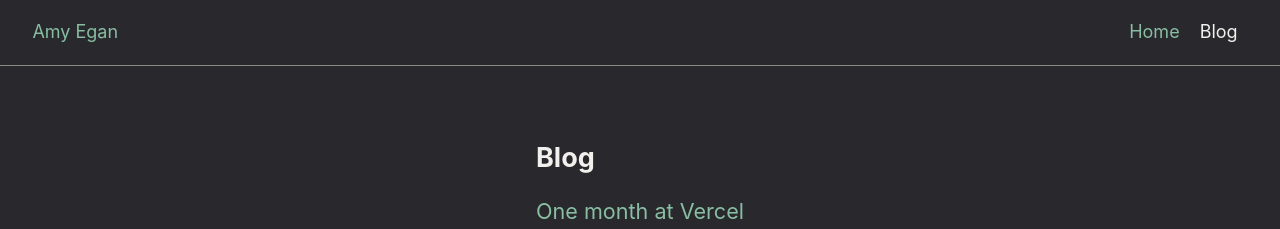
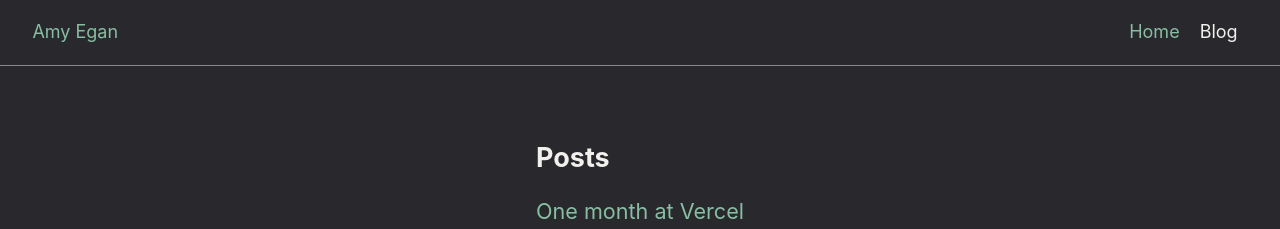
Before and after one commit to amyegan/nextjs-blog, a Next.js app: page /blog in a window 1280 px wide. Shown: the top 229 px of the page. Built offline with nearby package versions, Linux system fonts and the light colour scheme.

Commit message:
change page title

```diff
--- a/pages/blog/index.js
+++ b/pages/blog/index.js
@@ -23,7 +23,7 @@ export default function Blog({ allPostsData, allCategories }) {
         <title>{siteTitle} Blog</title>
       </Head>
       <section className={`${utilStyles.headingMd} ${utilStyles.padding1px}`}>
-        <h1 className={utilStyles.headingLg}>Blog</h1>
+        <h1 className={utilStyles.headingLg}>Posts</h1>
         <ul className={utilStyles.list}>
           {allPostsData.map(({ id, date, title }) => (
             <li className={utilStyles.listItem} key={id}>
```
